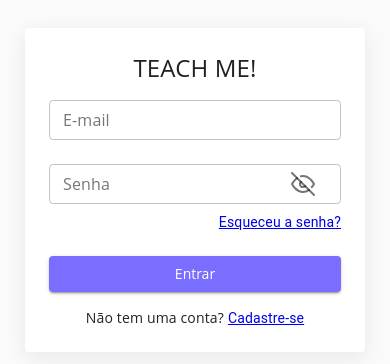
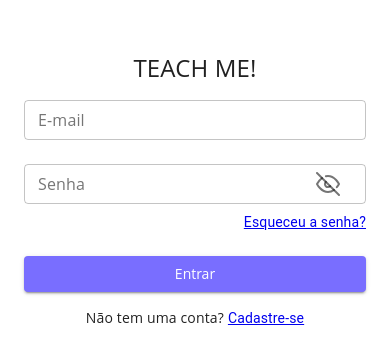
Before and after one commit to hnrgtk/teach-me, a React (Create React App) app: page / in a window 390 px wide. Shown: the part 232-596 px from the top of the page. Built offline with nearby package versions, Linux system fonts and the light colour scheme; what axios-hooks would draw is missing.

Commit message:
unmask phone

```diff
--- a/package.json
+++ b/package.json
@@ -18,7 +18,6 @@
     "react-hook-form": "^6.9.6",
     "react-icons": "^3.11.0",
     "react-number-format": "^4.4.1",
-    "react-query": "^2.26.2",
     "react-router-dom": "^5.2.0",
     "react-scripts": "3.4.3",
     "styled-components": "^5.2.0",
--- a/src/pages/Login/signup.tsx
+++ b/src/pages/Login/signup.tsx
@@ -1,13 +1,13 @@
-import React, { useState } from "react";
 import { CircularProgress, Grid, Typography } from "@material-ui/core";
 import useAxios from "axios-hooks";
 import moment from "moment";
+import React, { useState } from "react";
 import { useForm } from "react-hook-form";
 import { InputCTL } from "../../components/InputTM/inputCTL";
 import { MaskedInputCTL } from "../../components/InputTM/maskedInput";
 import { AutoCompleteCTL } from "../../components/SelectTM/AutoCompleteCTL";
-import { signUp } from "../../services/userServices";
-import { Container, LoginBox, SignInButton } from "./styles";
+import { signUp, SignUpVariables } from "../../services/userServices";
+import { Container, SignInButton, SignUpBox } from "./styles";
 
 export type SignUpFormType = {
   nome: string;
@@ -45,8 +45,8 @@ export default function SignUp() {
       escolaridade: values.escolaridade.id,
       tipoDocumento: values.tipoDocumento.id,
       nuDocumento: values.nuDocumento,
-      telefone: values.telefone,
-    };
+      telefone: values.telefone.replace(/[^a-zA-Z0-9 ]/g, ""),
+    } as SignUpVariables;
 
     signUp(input, setLoading);
   }
@@ -54,7 +54,7 @@ export default function SignUp() {
   return (
     <>
       <Container>
-        <LoginBox>
+        <SignUpBox>
           <Typography align="center" variant="h5">
             Cadastro
           </Typography>
@@ -107,7 +107,10 @@ export default function SignUp() {
             <Grid item xs={4}>
               <InputCTL
                 label="UF"
-                onChange={(e: any) => console.log(e)}
+                inputProps={{ maxlength: 2 }}
+                onChange={(e: React.ChangeEvent<HTMLInputElement>) =>
+                  String(e.target.value).toUpperCase()
+                }
                 {...{ control, name: "uf" }}
               />
             </Grid>
@@ -123,7 +126,7 @@ export default function SignUp() {
               " Criar conta"
             )}
           </SignInButton>
-        </LoginBox>
+        </SignUpBox>
       </Container>
     </>
   );
--- a/src/pages/Login/styles.ts
+++ b/src/pages/Login/styles.ts
@@ -7,9 +7,25 @@ export const Container = styled(Box)`
   justify-content: center;
   align-items: center;
   height: 100vh;
+
+  @media screen and (max-width: 470px) {
+    height: 100%;
+  }
 `;
 
 export const LoginBox = styled(Card)`
+  display: flex;
+  flex-direction: column;
+  padding: 24px;
+  box-shadow: 0 5px 20px 0 rgba(21, 27, 38, 0.08);
+  @media screen and (max-width: 470px) {
+    height: 100vh;
+    width: 100%;
+    justify-content: center;
+  }
+`;
+
+export const SignUpBox = styled(Card)`
   display: flex;
   flex-direction: column;
   padding: 24px;
--- a/src/services/userServices.ts
+++ b/src/services/userServices.ts
@@ -2,7 +2,7 @@ import api from "../config/api";
 
 export function signIn(email: string, senha: string) {
   api
-    .post("v1/auth/login", {
+    .get("v1/auth/login", {
       headers: {
         email: email,
         senha: senha,
@@ -14,7 +14,7 @@ export function signIn(email: string, senha: string) {
     .catch((err) => console.log(err));
 }
 
-type SignUpVariables = {
+export type SignUpVariables = {
   nome: string;
   dataNascimento: string;
   email: string;
--- /dev/null
+++ b/src/utils/useMobile.ts
@@ -0,0 +1,4 @@
+import { useMediaQuery } from "@material-ui/core";
+
+export const useMobile = (number = 470) =>
+  useMediaQuery(`(max-width: ${number}px)`);
```
Also changed, not shown: 1 other file (tests, documents, lock files or other folders).
